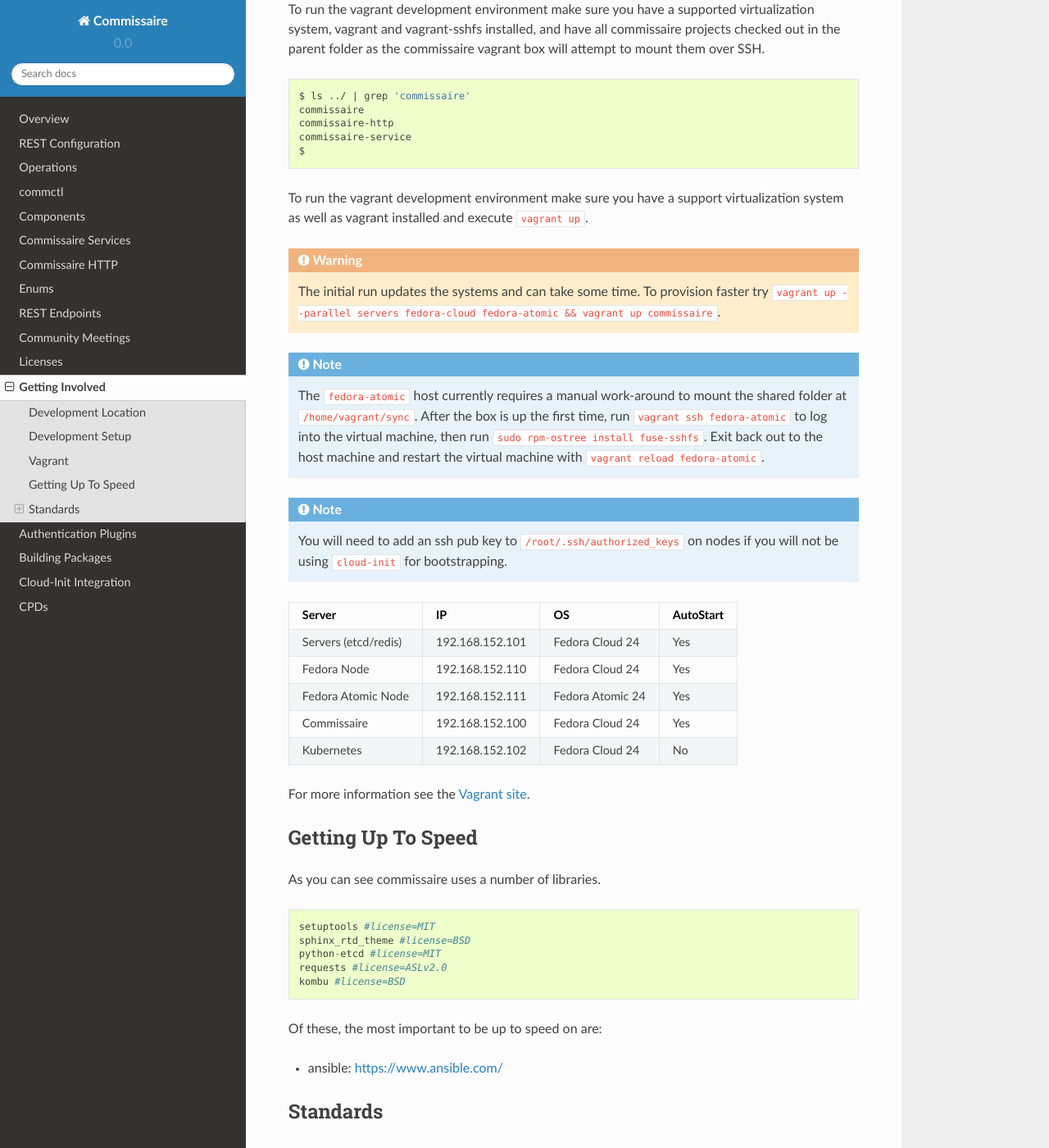
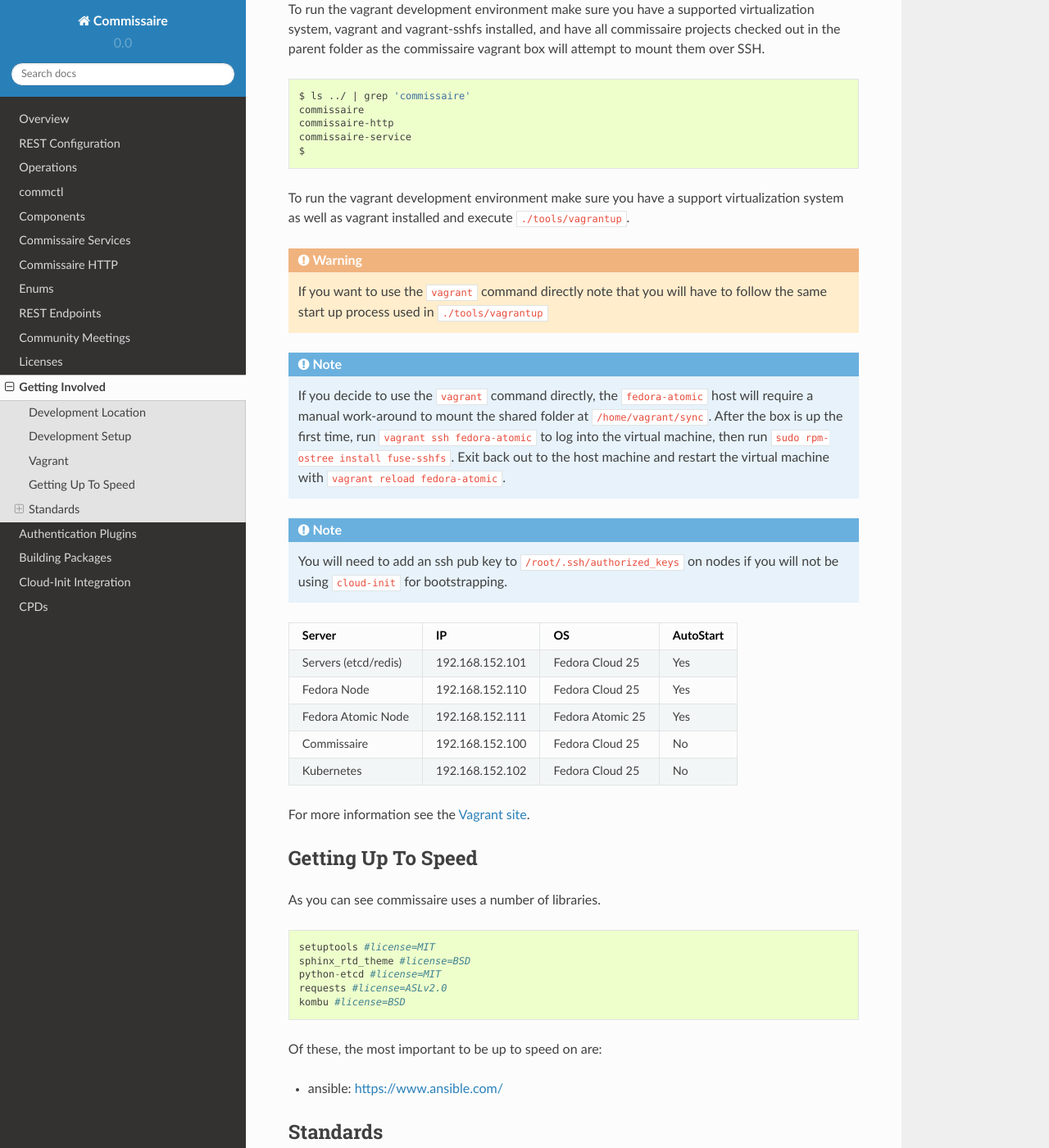
Before and after one commit to projectatomic/commissaire, a Sphinx documentation site: the page built from doc/development.rst, in a window 1280 px wide and 1400 px high, scrolled down 857 px. Shown: the whole window at 82% size. Built offline with Sphinx 7.4.7 and the Read the Docs theme 2.0.0, drawn with Linux system fonts in a browser that asks for light colours; pages that are not in the unit, such as notebooks, are missing from menus.

Commit message:
docs: Vagrant docs use vagrantup and denote the right OS versions.

```diff
--- a/doc/development.rst
+++ b/doc/development.rst
@@ -44,20 +44,19 @@
 
 
 To run the vagrant development environment make sure you have a support
-virtualization system as well as vagrant installed and execute ``vagrant up``.
+virtualization system as well as vagrant installed and execute ``./tools/vagrantup``.
 
 .. warning::
 
-   The initial run updates the systems and can take some time. To provision faster try ``vagrant up --parallel servers fedora-cloud fedora-atomic && vagrant up commissaire``.
+   If you want to use the ``vagrant`` command directly note that you will have to follow the same start up process used in ``./tools/vagrantup``
 
 .. note::
 
-   The ``fedora-atomic`` host currently requires a manual work-around to
-   mount the shared folder at ``/home/vagrant/sync``.  After the box is up
-   the first time, run ``vagrant ssh fedora-atomic`` to log into the virtual
-   machine, then run ``sudo rpm-ostree install fuse-sshfs``.  Exit back out
-   to the host machine and restart the virtual machine with ``vagrant reload
-   fedora-atomic``.
+   If you decide to use the ``vagrant`` command directly, the ``fedora-atomic`` host will
+   require a manual work-around to mount the shared folder at ``/home/vagrant/sync``.
+   After the box is up the first time, run ``vagrant ssh fedora-atomic`` to log into the
+   virtual machine, then run ``sudo rpm-ostree install fuse-sshfs``.  Exit back out to
+   the host machine and restart the virtual machine with ``vagrant reload fedora-atomic``.
 
 .. note::
 
@@ -66,11 +65,11 @@
 ==================== =============== ================ =========
 Server               IP              OS               AutoStart
 ==================== =============== ================ =========
-Servers (etcd/redis) 192.168.152.101 Fedora Cloud 24  Yes
-Fedora Node          192.168.152.110 Fedora Cloud 24  Yes
-Fedora Atomic Node   192.168.152.111 Fedora Atomic 24 Yes
-Commissaire          192.168.152.100 Fedora Cloud 24  Yes
-Kubernetes           192.168.152.102 Fedora Cloud 24  No
+Servers (etcd/redis) 192.168.152.101 Fedora Cloud 25  Yes
+Fedora Node          192.168.152.110 Fedora Cloud 25  Yes
+Fedora Atomic Node   192.168.152.111 Fedora Atomic 25 Yes
+Commissaire          192.168.152.100 Fedora Cloud 25  No
+Kubernetes           192.168.152.102 Fedora Cloud 25  No
 ==================== =============== ================ =========
 
 For more information see the `Vagrant site <https://www.vagrantup.com>`_.
```
